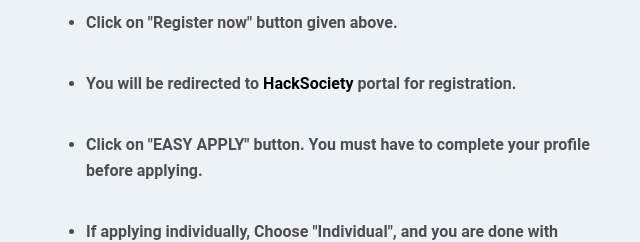
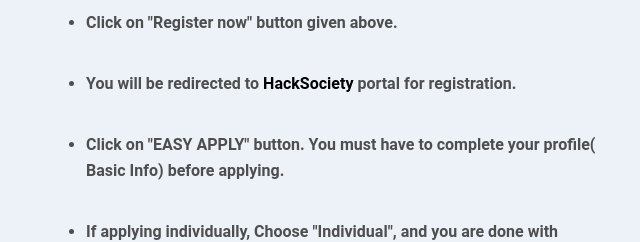
Before and after one commit to venkateshgupta5/mchack, a website: page index.html in a window 1280 px wide. Shown: the part 1640-1882 px from the top of the page, without its empty margins (24-664 px from the left). Drawn offline with Linux system fonts and the light colour scheme; files whose address does not match are found by name.

Commit message:
updated how to section

```diff
--- a/index.html
+++ b/index.html
@@ -133,7 +133,7 @@
                             <li>You will be redirected to <a href="http://hacksociety.tech/attend/"> HackSociety </a> portal for registration. </li><br>
 
 
-                            <li>Click on "EASY APPLY" button. You must have to complete your profile before applying. </li><br>
+                            <li>Click on "EASY APPLY" button. You must have to complete your profile( Basic Info) before applying. </li><br>
 
                             <li>If applying individually, Choose "Individual", and you are done with registration. Goto "Dashboard" to see your applied
                                 hackathons. </li><br>
@@ -153,7 +153,11 @@
                       <br>For any other query or trouble during registration, Mail us : <a href="mailto:admin@mchgalgotias.tech?Subject=Query%20MCH%20HACK1.0" target="_top">
                         admin@mchgalgotias.tech</a> </p>
                 </div>
-
+               <!--  <div class="col-sm-6">
+                    <figure>
+                            <img alt="How to Register" class="rimage img-responsive" src="assets/images/register.gif">
+                        </figure>
+                </div> -->
             </div>
         </div><!-- container -->
     </section>
```
Also changed, not shown: assets/images/form.png (added), assets/images/register.gif (added), assets/images/register.png (added).
